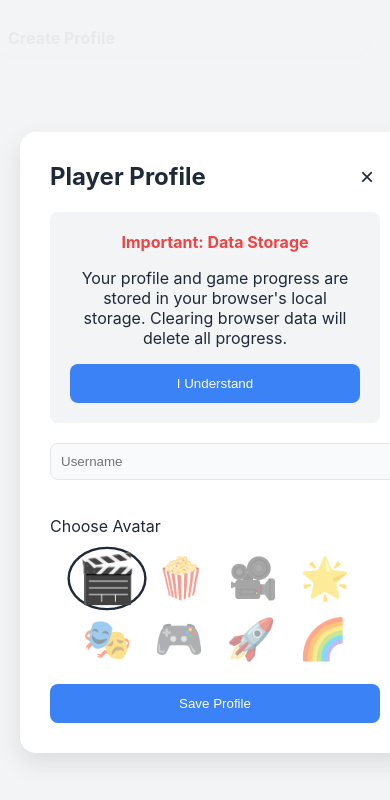
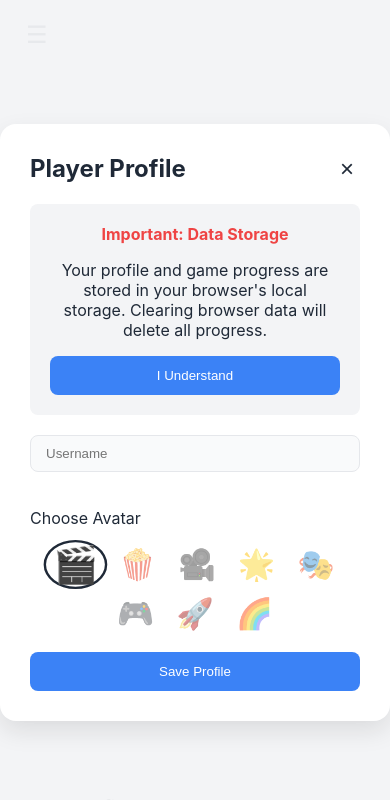
Before and after one commit to niklasT201/movie-guesser, a React (Create React App) app: page / in a window 390 px wide. Shown: the top 800 px of the page. Built offline with nearby package versions, Linux system fonts and the light colour scheme.

Commit message:
added rs for profile badge and player profile

```diff
--- a/src/Components/GameHub.css
+++ b/src/Components/GameHub.css
@@ -81,9 +81,13 @@
 
 @media (max-width: 768px) {
   .profileBadge {
-    top: 20px;
+    position: fixed;
+    bottom: 20px;
+    left: 10px;
     right: 20px;
-    width: calc(100% - 40px);
+    top: auto;
+    width: calc(100% - 50px);
+    margin: 0;
     justify-content: flex-start;
   }
 }
--- a/src/Components/GameHub.jsx
+++ b/src/Components/GameHub.jsx
@@ -528,7 +528,6 @@ export default GameHub;
 // Movie Poster
 // Persistent Score Tracking
 // Updating Score directly
-// Fixing Profile Badge Position
 
 // Genre Guessing Mode
 // Quote Guessing Mode
--- a/src/Components/UserProfile.jsx
+++ b/src/Components/UserProfile.jsx
@@ -1,4 +1,5 @@
-import React, { useState } from 'react';
+import React, { useState, useEffect } from 'react';
+import './GameHub.css';
 
 const UserProfile = ({
   language,
@@ -9,6 +10,13 @@ const UserProfile = ({
   const [username, setUsername] = useState('');
   const [avatar, setAvatar] = useState('🎬');
   const [showDataWarning, setShowDataWarning] = useState(true);
+  const [windowWidth, setWindowWidth] = useState(window.innerWidth);
+
+  useEffect(() => {
+    const handleResize = () => setWindowWidth(window.innerWidth);
+    window.addEventListener('resize', handleResize);
+    return () => window.removeEventListener('resize', handleResize);
+  }, []);
 
   // Custom function to generate a unique ID
   const generateUniqueId = () => {
@@ -54,7 +62,7 @@ const UserProfile = ({
       display: 'flex',
       justifyContent: 'center',
       alignItems: 'center',
-      padding: '20px',
+      padding: windowWidth <= 768 ? '0px' : '20px',
       overflow: 'auto'
     },
     modal: {
@@ -79,12 +87,13 @@ const UserProfile = ({
     },
     input: {
       width: '100%',
-      padding: '10px',
+      padding: '10px 15px',
       marginBottom: '20px',
       borderRadius: '8px',
       border: `1px solid ${isDarkMode ? '#374151' : '#e5e7eb'}`,
       backgroundColor: isDarkMode ? '#374151' : '#f9fafb',
-      color: isDarkMode ? '#e5e7eb' : '#1f2937'
+      color: isDarkMode ? '#e5e7eb' : '#1f2937',
+      boxSizing: 'border-box',
     },
     avatarContainer: {
       display: 'flex',
@@ -94,7 +103,7 @@ const UserProfile = ({
       flexWrap: 'wrap'
     },
     avatarButton: {
-      fontSize: '40px',
+      fontSize: windowWidth <= 768 ? '30px' : '40px',
       background: 'none',
       border: 'none',
       cursor: 'pointer',
```
